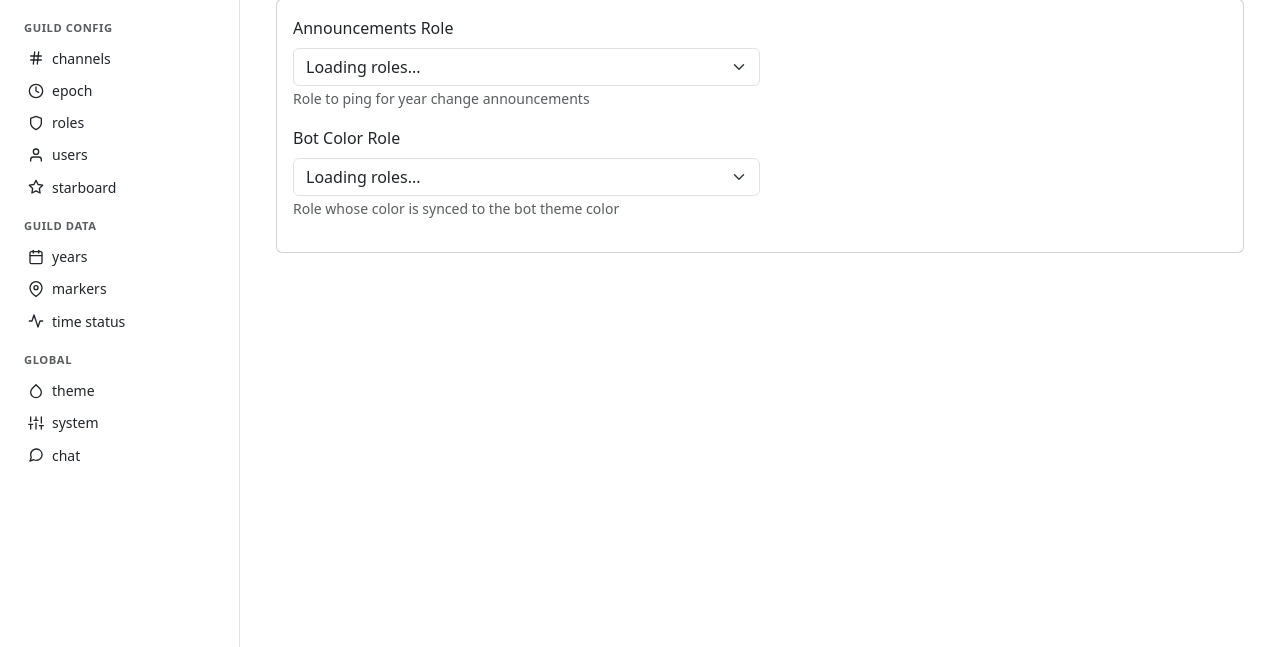
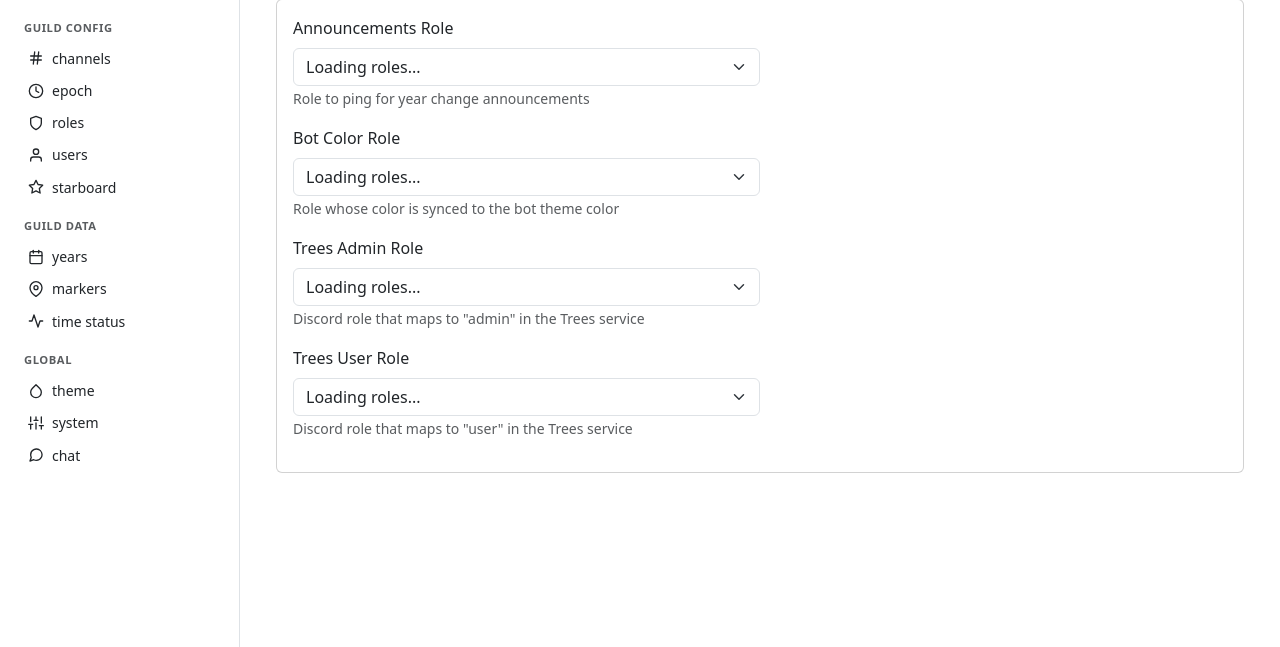
Before and after one commit to jhnhnck/attu-bot, a Python web app: template assets/templates/roles.html in a window 1280 px wide. Shown: the part 153-800 px from the top of the page. Run offline with Jinja, Linux system fonts and the light colour scheme; the template is opened without the code that fills it, so the values that code supplies are empty.

Commit message:
feat(web): trees roles setting field

```diff
--- a/assets/static/js/pages/roles.js
+++ b/assets/static/js/pages/roles.js
@@ -19,6 +19,8 @@ export async function initRolesPage(guildId) {
         populateRoleSelects(roles);
         populateField('announcements', config.roles.announcements);
         populateField('bot_color', config.roles.bot_color);
+        populateField('trees_admin_role', config.roles.trees_admin_role);
+        populateField('trees_user_role', config.roles.trees_user_role);
     } catch (err) {
         console.error('Failed to load roles config:', err);
     } finally {
@@ -30,6 +32,8 @@ export async function initRolesPage(guildId) {
         save: async (data) => {
             data.announcements = parseInt(data.announcements, 10) || 0;
             data.bot_color = parseInt(data.bot_color, 10) || 0;
+            data.trees_admin_role = parseInt(data.trees_admin_role, 10) || 0;
+            data.trees_user_role = parseInt(data.trees_user_role, 10) || 0;
             return api.patchRoles(guildId, data);
         },
     });
--- a/assets/templates/roles.html
+++ b/assets/templates/roles.html
@@ -25,6 +25,20 @@
           </select>
           <small class="text-muted">Role whose color is synced to the bot theme color</small>
         </div>
+        <div class="col-md-6 mb-3">
+          <label class="form-label" for="role_trees_admin_role">Trees Admin Role</label>
+          <select class="form-select discord-role-select" id="role_trees_admin_role" name="trees_admin_role">
+            <option value="0">Loading roles...</option>
+          </select>
+          <small class="text-muted">Discord role that maps to "admin" in the Trees service</small>
+        </div>
+        <div class="col-md-6 mb-3">
+          <label class="form-label" for="role_trees_user_role">Trees User Role</label>
+          <select class="form-select discord-role-select" id="role_trees_user_role" name="trees_user_role">
+            <option value="0">Loading roles...</option>
+          </select>
+          <small class="text-muted">Discord role that maps to "user" in the Trees service</small>
+        </div>
       </div>
     </div>
   </form>
```
